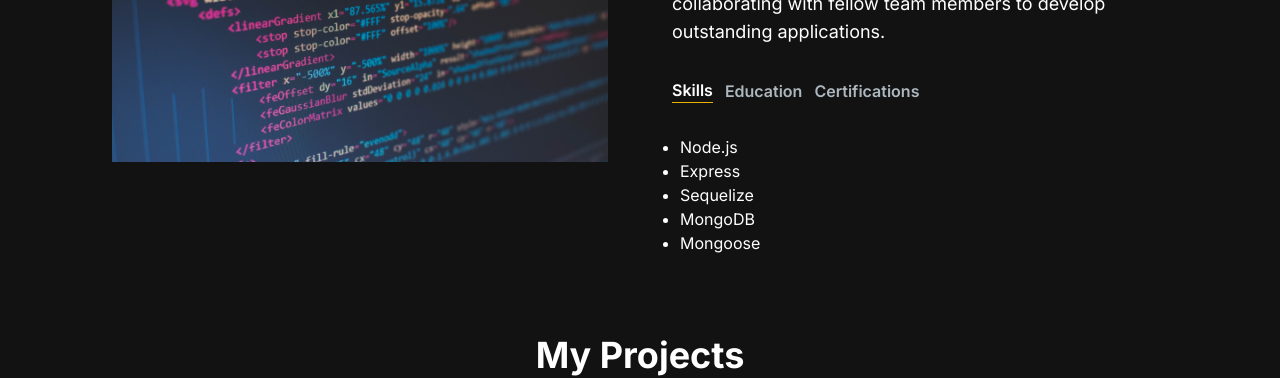
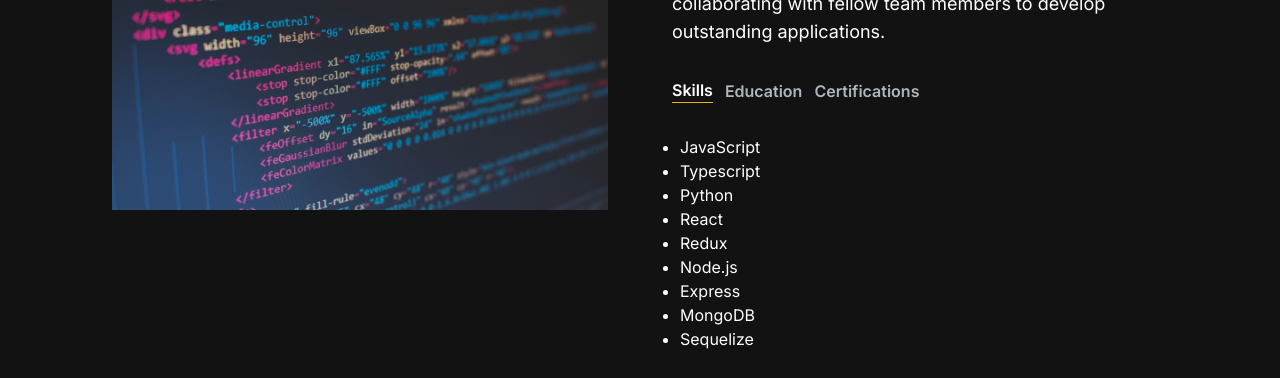
Before and after one commit to Vinoshan/Portfolio, a Next.js app: page / in a window 1280 px wide. Shown: the part 820-1198 px from the top of the page. Built offline with nearby package versions, Linux system fonts and the light colour scheme.

Commit message:
Fixed About Section

```diff
--- a/src/app/components/AboutSection.jsx
+++ b/src/app/components/AboutSection.jsx
@@ -9,11 +9,15 @@ const TAB_DATA = [
     id: "skills",
     content: (
       <ul className="list-disc pl-2">
+        <li>JavaScript</li>
+        <li>Typescript</li>
+        <li>Python</li>
+        <li>React</li>
+        <li>Redux</li>
         <li>Node.js</li>
         <li>Express</li>
+        <li>MongoDB</li>
         <li>Sequelize</li>
-        <li>MongoDB</li>
-        <li>Mongoose</li>
       </ul>
     ),
   },
```
